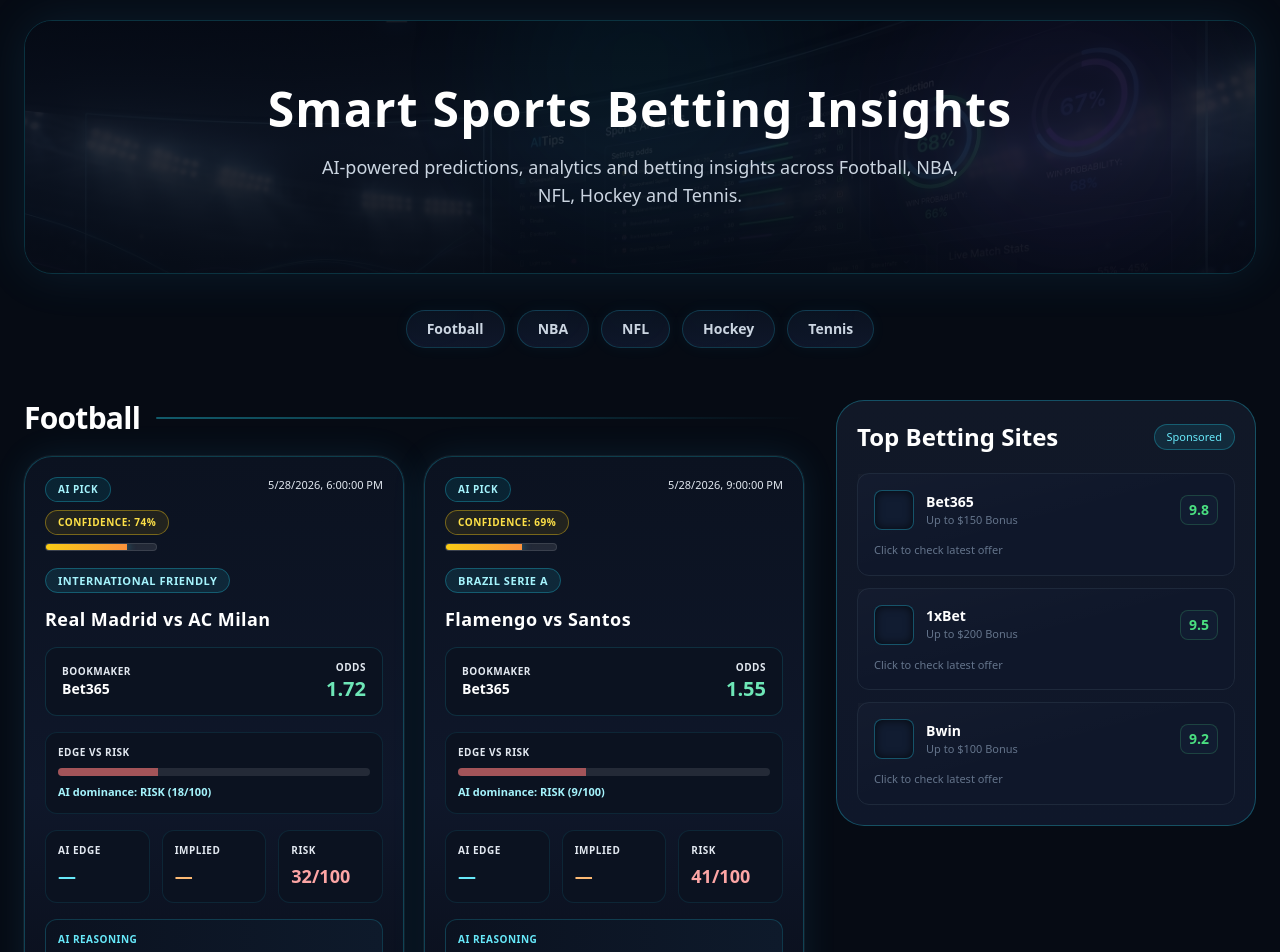
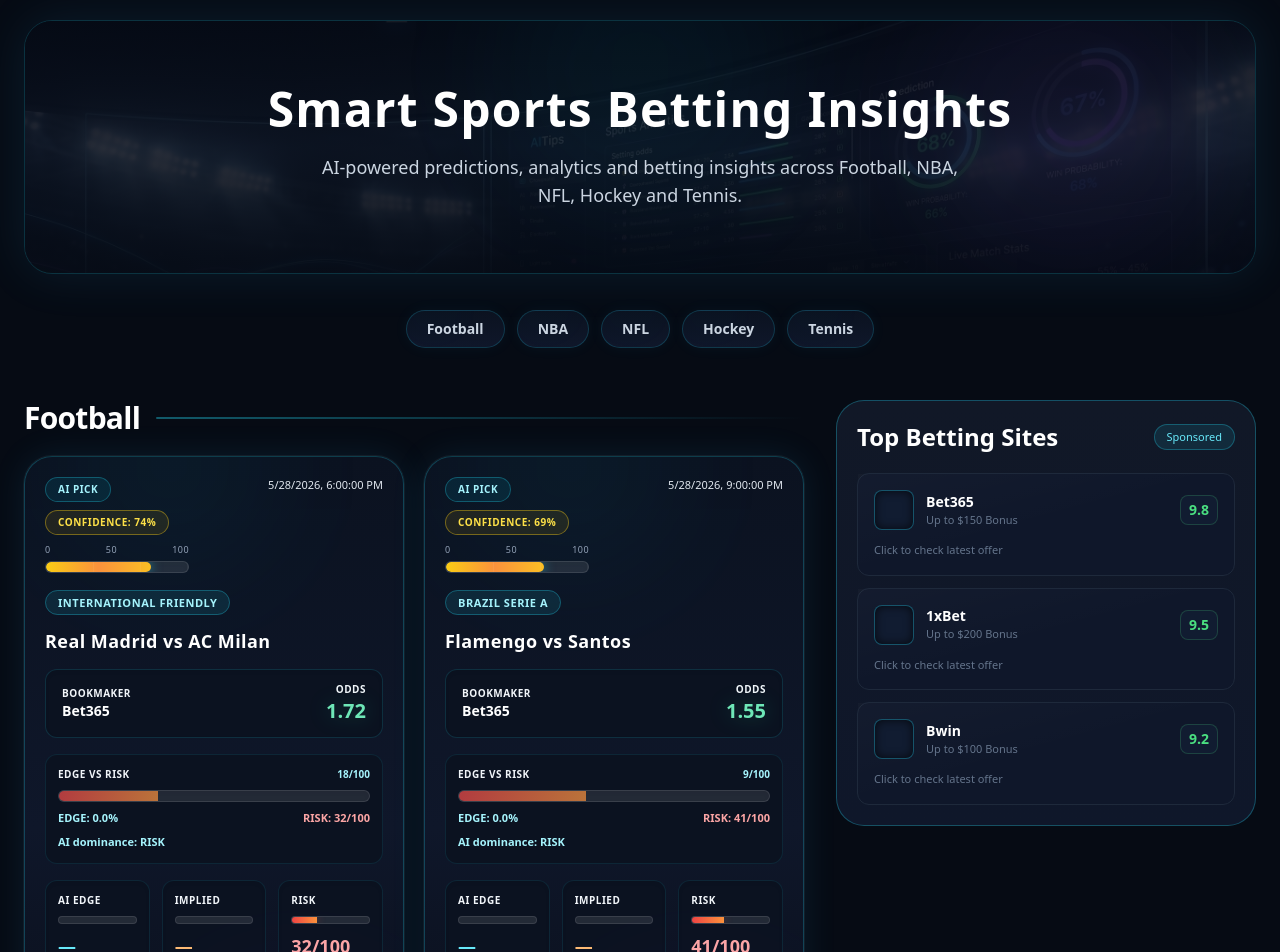
Before and after one commit to Peterson1979/ai-bet, a Next.js app: page / in a window 1280 px wide. Shown: the top 952 px of the page. Built offline with nearby package versions, Linux system fonts and the light colour scheme.

Commit message:
matchcard ai ux upgrade + confidence system + progress bar

```diff
--- a/app/components/MatchCard.tsx
+++ b/app/components/MatchCard.tsx
@@ -27,13 +27,37 @@ function getConfidenceColor(level: string) {
 }
 
 function getConfidenceHeatColor(value: number) {
-  if (value >= 75) return "from-emerald-400 to-cyan-400";
-  if (value >= 50) return "from-yellow-400 to-orange-400";
-  return "from-red-500 to-red-300";
+  if (value >= 75) return "from-emerald-400 via-cyan-400 to-blue-400";
+  if (value >= 50) return "from-yellow-400 via-orange-400 to-amber-400";
+  return "from-red-500 via-red-400 to-orange-300";
 }
 
 function clamp(n: number) {
   return Math.max(0, Math.min(100, n));
+}
+
+/* =========================
+   LIVE SIGNAL SYSTEM
+========================= */
+
+function getSignal(confidence?: number, edge?: number) {
+  const c = confidence ?? 0;
+  const e = edge ?? 0;
+
+  if (c >= 80 && e >= 8) return "STRONG";
+  if (c >= 65 && e >= 4) return "ACTIVE";
+  return "WEAK";
+}
+
+function getSignalStyle(signal: string) {
+  switch (signal) {
+    case "STRONG":
+      return "bg-emerald-500/20 text-emerald-300 border-emerald-400/40 shadow-[0_0_20px_rgba(16,185,129,0.35)]";
+    case "ACTIVE":
+      return "bg-cyan-500/15 text-cyan-200 border-cyan-400/40 shadow-[0_0_20px_rgba(34,211,238,0.25)]";
+    default:
+      return "bg-slate-500/10 text-slate-300 border-slate-500/20";
+  }
 }
 
 /* =========================
@@ -50,8 +74,11 @@ export default function MatchCard({ data }: Props) {
   const confidenceLevel = getConfidenceLevel(confidence);
   const confidenceStyle = getConfidenceColor(confidenceLevel);
 
-  const edgeVsRisk = clamp((edge - risk) + 50); // dominance indicator
+  const edgeVsRisk = clamp((edge - risk) + 50);
   const confidenceGradient = getConfidenceHeatColor(confidence);
+
+  const signal = getSignal(confidence, edge);
+  const signalStyle = getSignalStyle(signal);
 
   return (
     <article
@@ -70,40 +97,97 @@ export default function MatchCard({ data }: Props) {
         hover:ring-cyan-400/20
       "
     >
+
+      {/* BG FX */}
+
+      <div className="pointer-events-none absolute inset-0 opacity-60">
+        <div className="absolute -top-24 left-10 h-52 w-52 rounded-full bg-cyan-500/10 blur-3xl" />
+        <div className="absolute bottom-0 right-0 h-52 w-52 rounded-full bg-purple-500/10 blur-3xl" />
+      </div>
+
       {/* =========================
           TOP BADGES
       ========================= */}
 
-      <div className="flex items-start justify-between mb-4">
+      <div className="relative flex items-start justify-between mb-4">
 
         <div className="flex flex-col gap-2">
 
           {/* AI PICK */}
-          <span className="rounded-full border border-cyan-400/30 bg-cyan-500/10 px-3 py-1 text-[10px] font-bold uppercase tracking-wider text-cyan-200 w-fit">
+
+          <div className="flex flex-wrap items-center gap-2">
+
+            <span className="rounded-full border border-cyan-400/30 bg-cyan-500/10 px-3 py-1 text-[10px] font-bold uppercase tracking-wider text-cyan-200">
               AI PICK
             </span>
 
+            {signal !== "WEAK" && (
+              <span
+                className={`
+                  rounded-full border px-3 py-1 text-[10px] font-bold uppercase tracking-wider
+                  ${signalStyle}
+                  ${signal === "STRONG" ? "animate-pulse" : ""}
+                `}
+              >
+                {signal} SIGNAL
+              </span>
+            )}
+
+          </div>
+
           {/* VALUE BET */}
+
           {data.isValueBet && (
             <span className="rounded-full bg-green-500/20 px-3 py-1 text-[10px] font-bold uppercase tracking-wider text-green-300 border border-green-400/30 w-fit">
               VALUE BET
             </span>
           )}
 
-          {/* CONFIDENCE BADGE */}
+          {/* CONFIDENCE */}
+
           <span
             className={`rounded-full border px-3 py-1 text-[10px] font-bold uppercase tracking-wider w-fit ${confidenceStyle}`}
           >
             confidence: {confidence}%
           </span>
 
-          {/* HEATMAP CONFIDENCE BAR (0–100 ZONES) */}
-          <div className="w-28 h-2 bg-white/10 border border-white/10 rounded-full overflow-hidden shadow-inner">
+          {/* HEATMAP CONFIDENCE BAR */}
+
+          <div className="w-36">
+
+            <div className="flex items-center justify-between mb-1 text-[9px] uppercase tracking-wider text-slate-400">
+              <span>0</span>
+              <span>50</span>
+              <span>100</span>
+            </div>
+
+            <div className="relative w-full h-3 bg-white/10 border border-white/10 rounded-full overflow-hidden shadow-inner">
+
+              {/* GRID */}
+
+              <div className="absolute inset-0 flex justify-between opacity-30">
+                <div className="w-px bg-white/20" />
+                <div className="w-px bg-white/20" />
+                <div className="w-px bg-white/20" />
+                <div className="w-px bg-white/20" />
+              </div>
+
+              {/* FILL */}
+
               <div
-              className={`h-full bg-gradient-to-r ${confidenceGradient} shadow-[0_0_10px_rgba(34,211,238,0.6)]`}
+                className={`
+                  h-full rounded-full
+                  bg-gradient-to-r ${confidenceGradient}
+                  shadow-[0_0_12px_rgba(34,211,238,0.6)]
+                  transition-all duration-500
+                `}
                 style={{ width: `${clamp(confidence)}%` }}
               />
+
             </div>
+
+          </div>
+
         </div>
 
         <span className="text-[11px] text-slate-200 font-medium">
@@ -111,13 +195,14 @@ export default function MatchCard({ data }: Props) {
             ? new Date(data.startTime).toLocaleString()
             : "TBD"}
         </span>
+
       </div>
 
       {/* =========================
           LEAGUE
       ========================= */}
 
-      <div>
+      <div className="relative">
         <span className="rounded-full border border-cyan-400/30 bg-cyan-400/10 px-3 py-1 text-[11px] font-semibold uppercase tracking-wider text-cyan-200">
           {data.league}
         </span>
@@ -127,7 +212,7 @@ export default function MatchCard({ data }: Props) {
           MATCH TITLE
       ========================= */}
 
-      <h3 className="mt-4 text-lg font-black leading-6 text-white tracking-wide">
+      <h3 className="relative mt-4 text-lg font-black leading-6 text-white tracking-wide">
         {data.homeTeam} vs {data.awayTeam}
       </h3>
 
@@ -135,56 +220,89 @@ export default function MatchCard({ data }: Props) {
           ODDS
       ========================= */}
 
-      <div className="mt-4 flex items-center justify-between rounded-xl border border-cyan-400/15 bg-[#0B1220] px-4 py-3">
+      <div className="relative mt-4 flex items-center justify-between rounded-xl border border-cyan-400/15 bg-[#0B1220] px-4 py-3 shadow-inner">
 
         <div>
-          <p className="text-[10px] uppercase tracking-wider text-slate-200 font-semibold">
+          <p className="text-[10px] uppercase tracking-wider text-slate-100 font-bold">
             Bookmaker
           </p>
+
           <p className="text-sm font-semibold text-white">
             {data.bookmaker || "Unknown"}
           </p>
         </div>
 
         <div className="text-right">
-          <p className="text-[10px] uppercase tracking-wider text-slate-200 font-semibold">
+          <p className="text-[10px] uppercase tracking-wider text-slate-100 font-bold">
             Odds
           </p>
-          <p className="text-xl font-black text-emerald-300">
+
+          <p className="text-xl font-black text-emerald-300 drop-shadow-[0_0_10px_rgba(16,185,129,0.35)]">
             {bestOdds}
           </p>
         </div>
+
       </div>
 
       {/* =========================
-          EDGE vs RISK (DUAL TRACK)
+          EDGE vs RISK
       ========================= */}
 
       <div className="mt-4 rounded-xl border border-cyan-400/10 bg-[#0B1220] p-3">
 
-        <p className="text-[10px] uppercase tracking-wider text-slate-200 font-semibold mb-2">
+        <div className="flex items-center justify-between mb-2">
+
+          <p className="text-[10px] uppercase tracking-wider text-slate-100 font-bold">
             Edge vs Risk
           </p>
 
-        <div className="relative w-full h-2 bg-white/10 rounded-full overflow-hidden">
+          <span className="text-[10px] text-cyan-200 font-bold">
+            {edgeVsRisk.toFixed(0)}/100
+          </span>
 
-          {/* EDGE BAR */}
+        </div>
+
+        <div className="relative w-full h-3 bg-white/10 border border-white/10 rounded-full overflow-hidden shadow-inner">
+
+          {/* EDGE */}
+
           <div
-            className="absolute top-0 left-0 h-2 bg-cyan-400/80"
+            className="
+              absolute top-0 left-0 h-3
+              bg-gradient-to-r from-cyan-400 to-blue-400
+              shadow-[0_0_14px_rgba(34,211,238,0.45)]
+            "
             style={{ width: `${clamp(edge)}%` }}
           />
 
-          {/* RISK BAR */}
+          {/* RISK */}
+
           <div
-            className="absolute top-0 left-0 h-2 bg-red-400/60"
+            className="
+              absolute top-0 left-0 h-3
+              bg-gradient-to-r from-red-500/70 to-orange-400/70
+            "
             style={{ width: `${clamp(risk)}%` }}
           />
+
         </div>
 
-        {/* DOMINANCE INDICATOR */}
+        <div className="mt-2 flex items-center justify-between text-[11px]">
+
+          <span className="font-bold text-cyan-200">
+            EDGE: {edge.toFixed(1)}%
+          </span>
+
+          <span className="font-bold text-red-300">
+            RISK: {risk}/100
+          </span>
+
+        </div>
+
         <div className="mt-2 text-[11px] font-bold text-cyan-200">
-          AI dominance: {edge > risk ? "EDGE" : "RISK"} ({edgeVsRisk.toFixed(0)}/100)
+          AI dominance: {edge > risk ? "EDGE" : "RISK"}
         </div>
+
       </div>
 
       {/* =========================
@@ -193,32 +311,69 @@ export default function MatchCard({ data }: Props) {
 
       <div className="mt-4 grid grid-cols-3 gap-3">
 
-        <div className="rounded-xl border border-cyan-400/10 bg-[#0B1220] p-3">
-          <p className="text-[10px] uppercase tracking-wider text-slate-200 font-semibold">
+        <div className="rounded-xl border border-cyan-400/10 bg-[#0B1220] p-3 shadow-inner">
+
+          <p className="text-[10px] uppercase tracking-wider text-slate-100 font-bold">
             AI Edge
           </p>
-          <p className="mt-1 text-lg font-black text-cyan-300">
+
+          <div className="mt-2 relative w-full h-2 bg-white/10 border border-white/10 rounded-full overflow-hidden">
+
+            <div
+              className="h-full bg-gradient-to-r from-cyan-400 to-blue-400 shadow-[0_0_10px_rgba(34,211,238,0.45)]"
+              style={{ width: `${clamp(edge)}%` }}
+            />
+
+          </div>
+
+          <p className="mt-2 text-lg font-black text-cyan-300">
             {edge ? `+${edge.toFixed(1)}%` : "—"}
           </p>
+
         </div>
 
-        <div className="rounded-xl border border-cyan-400/10 bg-[#0B1220] p-3">
-          <p className="text-[10px] uppercase tracking-wider text-slate-200 font-semibold">
+        <div className="rounded-xl border border-cyan-400/10 bg-[#0B1220] p-3 shadow-inner">
+
+          <p className="text-[10px] uppercase tracking-wider text-slate-100 font-bold">
             Implied
           </p>
-          <p className="mt-1 text-lg font-black text-orange-300">
+
+          <div className="mt-2 relative w-full h-2 bg-white/10 border border-white/10 rounded-full overflow-hidden">
+
+            <div
+              className="h-full bg-gradient-to-r from-orange-400 to-yellow-300 shadow-[0_0_10px_rgba(251,191,36,0.35)]"
+              style={{ width: `${clamp(implied)}%` }}
+            />
+
+          </div>
+
+          <p className="mt-2 text-lg font-black text-orange-300">
             {implied ? `${implied.toFixed(1)}%` : "—"}
           </p>
+
         </div>
 
-        <div className="rounded-xl border border-cyan-400/10 bg-[#0B1220] p-3">
-          <p className="text-[10px] uppercase tracking-wider text-slate-200 font-semibold">
+        <div className="rounded-xl border border-cyan-400/10 bg-[#0B1220] p-3 shadow-inner">
+
+          <p className="text-[10px] uppercase tracking-wider text-slate-100 font-bold">
             Risk
           </p>
-          <p className="mt-1 text-lg font-black text-red-300">
+
+          <div className="mt-2 relative w-full h-2 bg-white/10 border border-white/10 rounded-full overflow-hidden">
+
+            <div
+              className="h-full bg-gradient-to-r from-red-500 to-orange-400 shadow-[0_0_10px_rgba(239,68,68,0.35)]"
+              style={{ width: `${clamp(risk)}%` }}
+            />
+
+          </div>
+
+          <p className="mt-2 text-lg font-black text-red-300">
             {risk}/100
           </p>
+
         </div>
+
       </div>
 
       {/* =========================
@@ -226,6 +381,7 @@ export default function MatchCard({ data }: Props) {
       ========================= */}
 
       <div className="mt-4 rounded-xl border border-cyan-400/20 bg-gradient-to-r from-[#0B1220] to-[#0E1A2B] p-3">
+
         <p className="text-[10px] uppercase tracking-wider text-cyan-300 font-bold">
           AI Reasoning
         </p>
@@ -233,6 +389,7 @@ export default function MatchCard({ data }: Props) {
         <p className="mt-2 text-sm text-slate-200 leading-6">
           {data.explanation || "AI analysis unavailable."}
         </p>
+
       </div>
 
       {/* =========================
@@ -259,11 +416,13 @@ export default function MatchCard({ data }: Props) {
       </a>
 
       {/* DISCLAIMER */}
+
       {data.disclaimer && (
         <p className="mt-3 text-[11px] text-slate-400">
           {data.disclaimer}
         </p>
       )}
+
     </article>
   );
 }
--- /dev/null
+++ b/app/lib/ranking.ts
@@ -0,0 +1,22 @@
+import { MatchCardData } from "../types/match";
+
+export function rankMatches(matches: MatchCardData[]) {
+  return [...matches].sort((a, b) => {
+    const scoreA = computeScore(a);
+    const scoreB = computeScore(b);
+    return scoreB - scoreA;
+  });
+}
+
+function computeScore(m: MatchCardData) {
+  const edge = m.edge ?? 0;
+  const confidence = m.confidence ?? 0;
+  const risk = m.risk ?? 100;
+
+  // core betting logic
+  const edgeWeight = edge * 1.6;
+  const confidenceWeight = confidence * 1.2;
+  const riskPenalty = risk * 1.4;
+
+  return edgeWeight + confidenceWeight - riskPenalty;
+}
```
Also changed, not shown: app/api/daily-run/route.ts (+8 -6 lines). Lines whose indentation alone changed are shown as unchanged.
